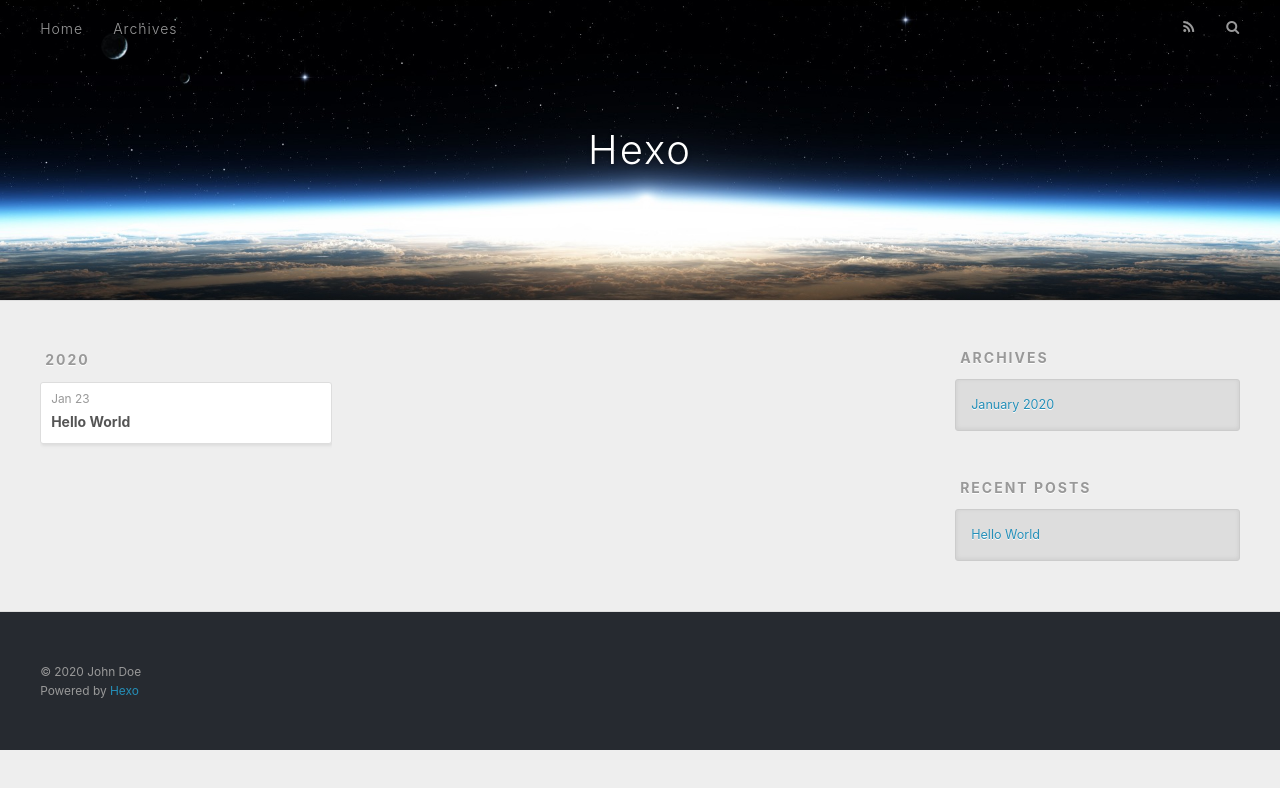
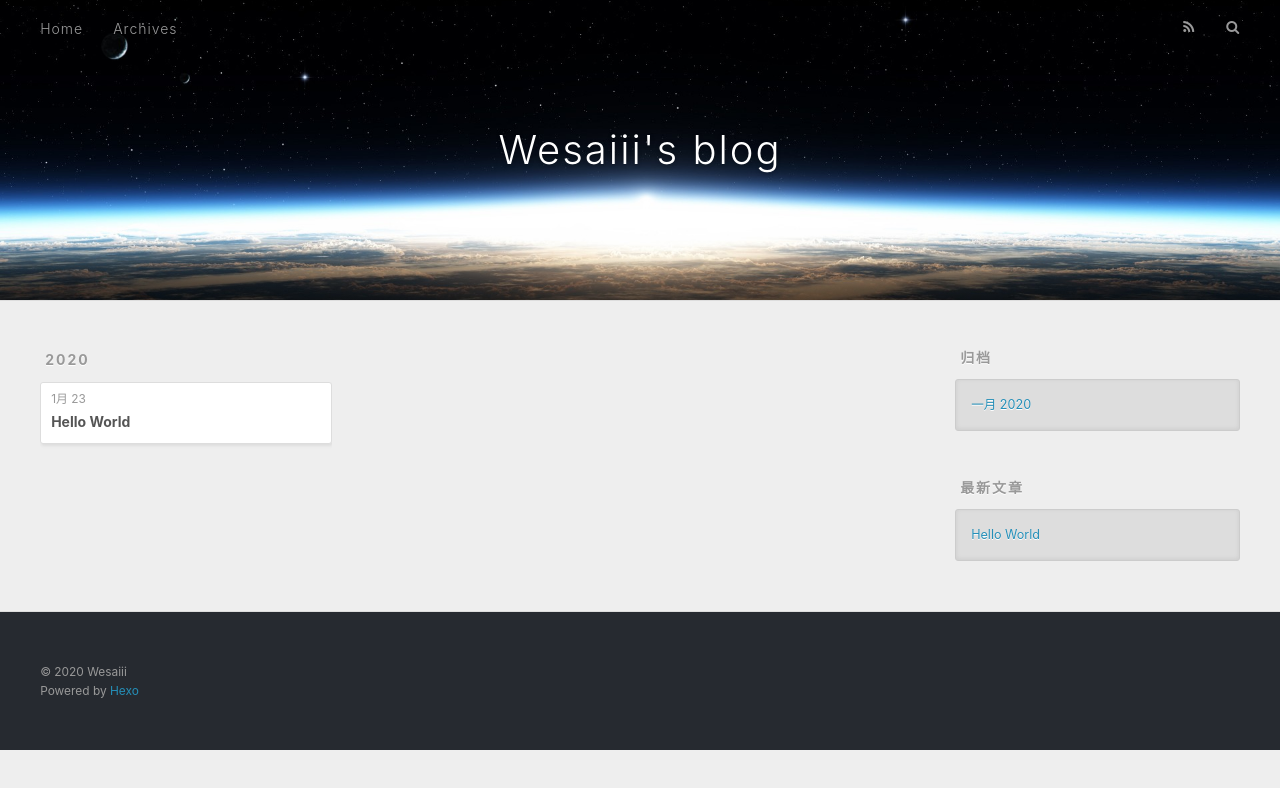
Before and after one commit to Wesaiii/Wesaiii-OK, a plain HTML site: page archives/index.html in a window 1280 px wide. Drawn offline with nearby package versions, Linux system fonts and the light colour scheme.

Commit message:
Site updated: 2020-01-23 21:09:11

```diff
--- a/archives/index.html
+++ b/archives/index.html
@@ -5,17 +5,17 @@
 
 
 
-  <title>Archives | Hexo</title>
+  <title>归档 | Wesaiii&#39;s blog</title>
   <meta name="viewport" content="width=device-width, initial-scale=1, maximum-scale=1">
   <meta property="og:type" content="website">
-<meta property="og:title" content="Hexo">
+<meta property="og:title" content="Wesaiii&#39;s blog">
 <meta property="og:url" content="http://yoursite.com/archives/index.html">
-<meta property="og:site_name" content="Hexo">
-<meta property="og:locale" content="en_US">
-<meta property="article:author" content="John Doe">
+<meta property="og:site_name" content="Wesaiii&#39;s blog">
+<meta property="og:locale" content="zh_CN">
+<meta property="article:author" content="Wesaiii">
 <meta name="twitter:card" content="summary">
 
-    <link rel="alternate" href="/atom.xml" title="Hexo" type="application/atom+xml">
+    <link rel="alternate" href="/atom.xml" title="Wesaiii&#39;s blog" type="application/atom+xml">
 
 
     <link rel="icon" href="/favicon.png">
@@ -36,7 +36,7 @@
   <div id="header-outer" class="outer">
     <div id="header-title" class="inner">
       <h1 id="logo-wrap">
-        <a href="/" id="logo">Hexo</a>
+        <a href="/" id="logo">Wesaiii&#39;s blog</a>
       </h1>
 
     </div>
@@ -53,7 +53,7 @@
 
           <a id="nav-rss-link" class="nav-icon" href="/atom.xml" title="RSS Feed"></a>
 
-        <a id="nav-search-btn" class="nav-icon" title="Search"></a>
+        <a id="nav-search-btn" class="nav-icon" title="搜索"></a>
       </nav>
       <div id="search-form-wrap">
         <form action="//google.com/search" method="get" accept-charset="UTF-8" class="search-form"><input type="search" name="q" class="search-form-input" placeholder="Search"><button type="submit" class="search-form-submit">&#xF002;</button><input type="hidden" name="sitesearch" value="http://yoursite.com"></form>
@@ -79,7 +79,7 @@
   <div class="archive-article-inner">
     <header class="archive-article-header">
       <a href="/2020/01/23/hello-world/" class="archive-article-date">
-  <time datetime="2020-01-23T09:05:01.985Z" itemprop="datePublished">Jan 23</time>
+  <time datetime="2020-01-23T09:05:01.985Z" itemprop="datePublished">1月 23</time>
 </a>
 
 
@@ -111,9 +111,9 @@
 
 
   <div class="widget-wrap">
-    <h3 class="widget-title">Archives</h3>
+    <h3 class="widget-title">归档</h3>
     <div class="widget">
-      <ul class="archive-list"><li class="archive-list-item"><a class="archive-list-link" href="/archives/2020/01/">January 2020</a></li></ul>
+      <ul class="archive-list"><li class="archive-list-item"><a class="archive-list-link" href="/archives/2020/01/">一月 2020</a></li></ul>
     </div>
   </div>
 
@@ -121,7 +121,7 @@
 
 
   <div class="widget-wrap">
-    <h3 class="widget-title">Recent Posts</h3>
+    <h3 class="widget-title">最新文章</h3>
     <div class="widget">
       <ul>
 
@@ -141,7 +141,7 @@
 
   <div class="outer">
     <div id="footer-info" class="inner">
-      &copy; 2020 John Doe<br>
+      &copy; 2020 Wesaiii<br>
       Powered by <a href="http://hexo.io/" target="_blank">Hexo</a>
     </div>
   </div>
```
Also changed, not shown: 2020/01/23/hello-world/index.html (+11 -11 lines), archives/2020/01/index.html (+13 -13 lines), archives/2020/index.html (+13 -13 lines), index.html (+12 -12 lines), text/index-1.html (+11 -11 lines), text/index-2.html (+11 -11 lines), text/index.html (+11 -11 lines).
